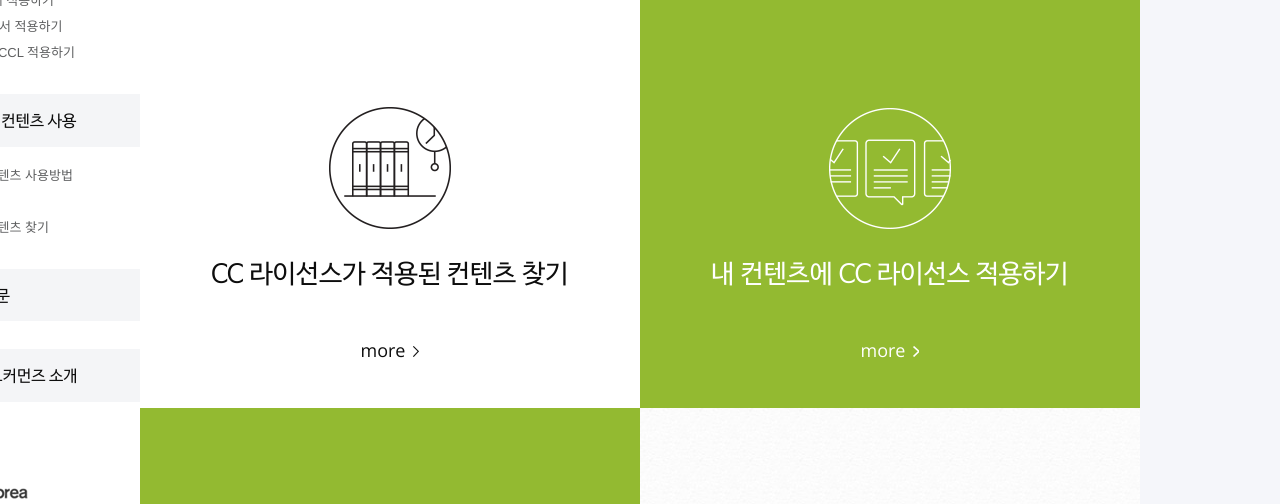
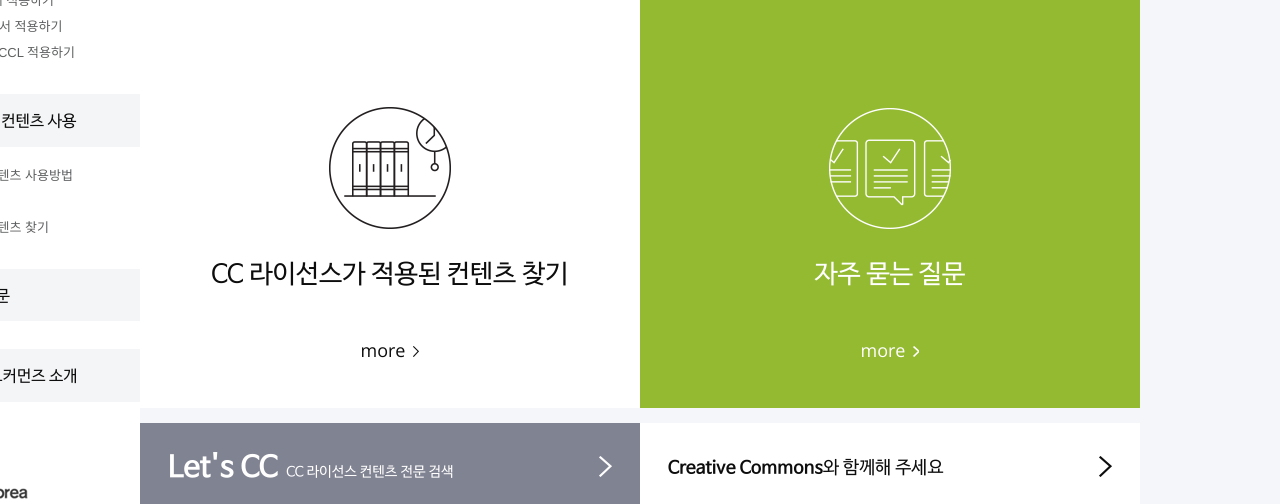
Before and after one commit to creativecommonskorea/cclguide, a Jekyll site: the page built from index.html, in a window 1280 px wide and 1400 px high, scrolled down 517 px. Shown: the top 504 px of the window. Built offline with Jekyll 4.4.1, drawn with Linux system fonts in a browser that asks for light colours; nearby versions of some CDN libraries; some web fonts are replaced; a style sheet for code colours, icons or effects is not loaded; some of the changed text lies outside the part shown; grey boxes are pictures that could not be loaded.

Commit message:
Updated shortcuts.yml

```diff
--- a/_data/shortcuts.yml
+++ b/_data/shortcuts.yml
@@ -15,31 +15,11 @@
   img: 2
 
 - title: CC 라이선스가 적용된 컨텐츠 찾기
-  url: /
+  url: /find/
   bg:
   img: 3
 
-- title: 내 컨텐츠에 CC 라이선스 적용하기
-  url: /
+- title: 자주 묻는 질문
+  url: /faq/
   bg: green
   img: 4
-
-- title: CC 라이선스에 대해 알아볼까요?
-  url: /
-  bg: green
-  img: 1
-
-- title: CC 라이선스가 적용된 컨텐츠 찾기
-  url: /
-  bg: pattern
-  img: 3
-
-- title: CC 라이선스가 적용된 컨텐츠 찾기
-  url: /
-  bg:
-  img: 2
-
-- title: CC 라이선스가 적용된 컨텐츠 찾기
-  url: /
-  bg: dark
-  img: 1
```
